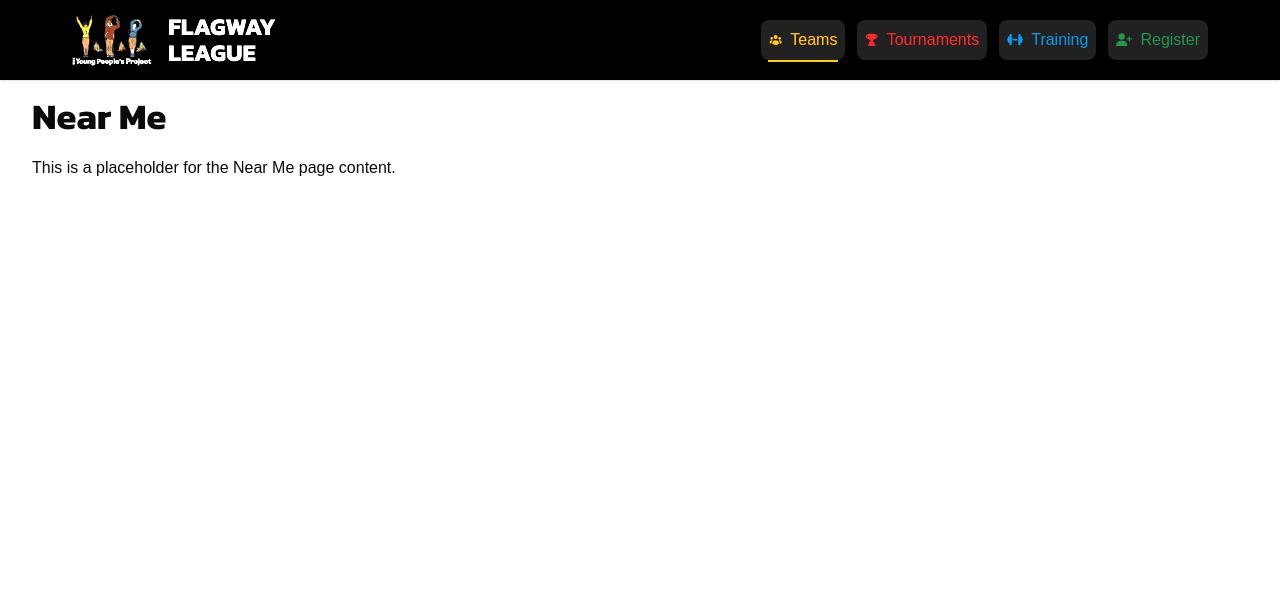
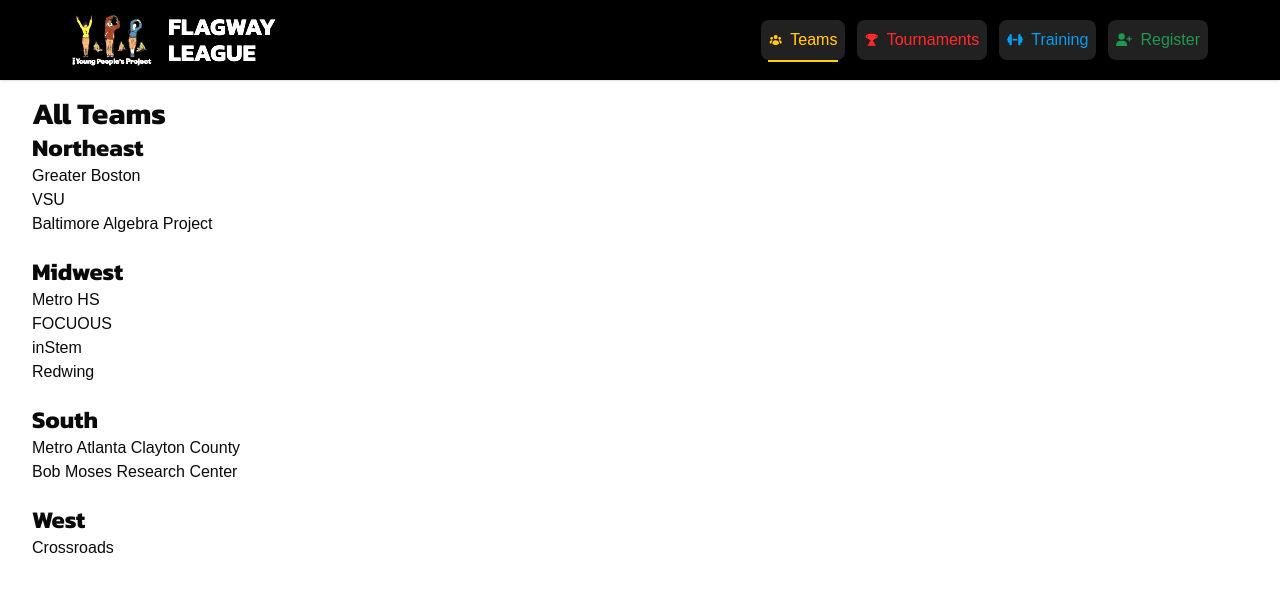
Before and after one commit to typp-git/flagway.org, a Next.js app: page /teams in a window 1280 px wide. Shown: the top 592 px of the page. Built offline with nearby package versions, Linux system fonts and the light colour scheme; a web font is replaced by a local one.

Commit message:
team page prototype

```diff
--- a/app/(content)/page.tsx
+++ b/app/(content)/page.tsx
@@ -51,7 +51,7 @@
                       into learning the core concepts of Flagway.
                     </li>
                   </ul>
-                  <button className="bg-yellow-500 hover:bg-yellow-700 mt-5 text-white p-2 rounded-xl font-display font-semibold mb-5">
+                  <button className="bg-green-600 hover:bg-green-800 mt-5 text-white p-2 rounded-xl font-display font-semibold mb-5">
                     Register your group
                   </button>
                 </div>
@@ -84,7 +84,7 @@
                       preparing for competition.
                     </li>
                   </ul>
-                  <button className="bg-green-600 hover:bg-green-800 mt-5 text-white p-2 rounded-xl font-display font-semibold mb-5">
+                  <button className="bg-sky-600 hover:bg-sky-800 mt-5 text-white p-2 rounded-xl font-display font-semibold mb-5">
                     Get training materials
                   </button>
                 </div>
@@ -103,7 +103,7 @@
                       to compete on the national stage in May!
                     </li>
                   </ul>
-                  <button className="bg-sky-600 hover:bg-sky-800 mt-5 text-white p-2 rounded-xl font-display font-semibold mb-5">
+                  <button className="bg-yellow-500 hover:bg-yellow-700 mt-5 text-white p-2 rounded-xl font-display font-semibold mb-5">
                     Regional tournament details
                   </button>
                 </div>{" "}
--- /dev/null
+++ b/app/(content)/teams/[team]/page.tsx
@@ -0,0 +1,52 @@
+import regions, { Player } from "@/data/teams";
+import Container from "@/components/container";
+import Link from "next/link";
+import { ChevronLeftIcon } from "@heroicons/react/20/solid";
+
+export async function generateStaticParams() {
+  return regions.flatMap((region) =>
+    region.data.teams.map((team) => ({ slug: team.slug })),
+  );
+}
+
+export default async function Page({ params }: { params: { team: string } }) {
+  const team = regions
+    .flatMap((region) => region.data.teams)
+    .find((team) => team.slug === params.team);
+
+  if (!team) {
+    return <div>Team not found</div>;
+  }
+
+  const { name, state, region, players } = team;
+
+  return (
+    <Container>
+      <Link
+        href="/teams"
+        className="inline-flex justify-center items-center text-gray-500"
+      >
+        <ChevronLeftIcon className="h-6 w-6 inline" />
+        Back to all teams
+      </Link>
+      <h1>{name}</h1>
+      <div>
+        Region: {region}.<br />
+        State: {state}
+      </div>
+      <h2>Players:</h2>
+      {players && players.length > 0 ? (
+        players.map((player: Player) => (
+          <div key={player.name}>
+            <div>Name: {player.name}</div>
+            <div>Grade: {player.grade}</div>
+            <div>City: {player.city}</div>
+            <div>Years at YPP: {player.yearsYPP}</div>
+          </div>
+        ))
+      ) : (
+        <div>No players found.</div>
+      )}
+    </Container>
+  );
+}
--- a/app/(content)/teams/page.tsx
+++ b/app/(content)/teams/page.tsx
@@ -1,13 +1,28 @@
-import Container from '@/components/container';
-import React from 'react';
+import Container from "@/components/container";
+import React from "react";
+import regions from "@/data/teams";
+import Link from "next/link";
 
 const AboutPage: React.FC = () => {
-	return (
-		<Container>
-			<h1>Near Me</h1>
-			<p>This is a placeholder for the Near Me page content.</p>
-		</Container>
-	);
+  return (
+    <Container className="">
+      <h1 className="text-3xl font-bold">All Teams</h1>
+      <div className="flex flex-col gap-5">
+        {regions.map(({ name, data }) => (
+          <div key={name}>
+            <h2 className="text-2xl font-bold">{name}</h2>
+            <ul>
+              {data.teams.map((team) => (
+                <li key={team.name}>
+                  <Link href={`/teams/${team.slug}`}>{team.name}</Link>
+                </li>
+              ))}
+            </ul>
+          </div>
+        ))}
+      </div>
+    </Container>
+  );
 };
 
 export default AboutPage;
--- a/components/Hero.tsx
+++ b/components/Hero.tsx
@@ -20,7 +20,7 @@
       <div className="relative isolate">
         <Image
           src={Structure}
-          className="absolute  rotate-[0deg] -top-8 -left-5 w-full lg:max-w-8xl opacity-[0.3]"
+          className="absolute -scale-x-100 md:scale-x-100 rotate-[0deg] -top-8 -left-5 w-full lg:max-w-8xl opacity-[0.3]"
           alt=""
         />
         <div
--- a/components/nav.tsx
+++ b/components/nav.tsx
@@ -33,8 +33,7 @@
     const defaultClasses =
       "block border-l-4 border-transparent py-2 pl-3 pr-4 text-base font-medium rounded-tr-lg rounded-br-lg text-gray-500 hover:border-gray-300 hover:bg-gray-700/50 hover:text-gray-50 transition-all";
 
-    if (path === pathname) {
-      console.log(`path: ${path} found. Returning active classes.`);
+    if (pathname.startsWith(path)) {
       return activeClasses[path] ?? defaultClasses;
     }
 
@@ -69,10 +68,10 @@
               {pathname === "/" && (
                 <motion.div
                   layoutId="underline"
-                  className="underline h-0.5 absolute bottom-2 z-[20] left-0 right-0 m-auto w-full flex opacity-80"
+                  className="underline h-0.5 absolute bottom-2 z-[20] left-0 right-0 m-auto w-full flex"
                 >
-                  <div className="w-1/3 h-full bg-yellow-400 rounded-tl-lg rounded-bl-lg"></div>
-                  <div className="w-1/3 h-full bg-red-800 "></div>
+                  <div className="w-1/3 h-full bg-yellow-600 rounded-tl-lg rounded-bl-lg"></div>
+                  <div className="w-1/3 h-full bg-red-700 "></div>
                   <div className="w-1/3 h-full bg-sky-700 rounded-tr-lg rounded-br-lg"></div>
                 </motion.div>
               )}
@@ -80,7 +79,7 @@
             <div className="hidden sm:pl-12 w-fit sm:flex sm:space-x-3">
               <Link href="/teams" className="nav-item text-yellow-600 relative">
                 <UserGroupIcon className="inline h-1/3 mr-2" /> Teams
-                {pathname === "/teams" && (
+                {pathname.startsWith("/teams") && (
                   <>
                     <motion.div
                       layoutId="underline"
@@ -95,7 +94,7 @@
                 className="nav-item text-red-700 relative"
               >
                 <TrophyIcon className="inline h-1/3 mr-2" /> Tournaments
-                {pathname === "/tournaments" && (
+                {pathname.startsWith("/tournaments") && (
                   <>
                     <motion.div
                       layoutId="underline"
@@ -123,7 +122,7 @@
               >
                 <FaUserPlus className="inline h-1/3 mr-2" />
                 Register
-                {pathname === "/register" && (
+                {pathname.startsWith("/register") && (
                   <>
                     <motion.div
                       layoutId="underline"
--- /dev/null
+++ b/data/teams.ts
@@ -0,0 +1,76 @@
+export type Player = {
+  name: string;
+  grade: number;
+  city: string;
+  yearsYPP: number;
+};
+
+export type Team = {
+  name: string;
+  state: string;
+  players: Player[];
+  slug?: string; // Add the optional slug property
+  region?: string;
+};
+
+export type Region = {
+  name: string;
+  data: {
+    teams: Team[];
+  };
+};
+
+const regions: Region[] = [
+  {
+    name: "Northeast",
+    data: {
+      teams: [
+        {
+          name: "Greater Boston",
+          state: "MA",
+          players: [
+            { name: "Player 1", grade: 9, city: "Boston", yearsYPP: 1 },
+          ],
+        },
+        { name: "VSU", state: "VA", players: [] },
+        { name: "Baltimore Algebra Project", state: "MD", players: [] },
+      ],
+    },
+  },
+  {
+    name: "Midwest",
+    data: {
+      teams: [
+        { name: "Metro HS", state: "OH", players: [] },
+        { name: "FOCUOUS", state: "IL", players: [] },
+        { name: "inStem", state: "IL", players: [] },
+        { name: "Redwing", state: "MN", players: [] },
+      ],
+    },
+  },
+  {
+    name: "South",
+    data: {
+      teams: [
+        { name: "Metro Atlanta Clayton County", state: "GA", players: [] },
+        { name: "Bob Moses Research Center", state: "FL", players: [] },
+      ],
+    },
+  },
+  {
+    name: "West",
+    data: {
+      teams: [{ name: "Crossroads", state: "CA", players: [] }],
+    },
+  },
+];
+
+// add a slug to each team to make it easier to link to the team page
+regions.forEach((region) => {
+  region.data.teams.forEach((team) => {
+    team.slug = team.name.toLowerCase().replace(/ /g, "-");
+    team.region = region.name;
+  });
+});
+
+export default regions;
```
